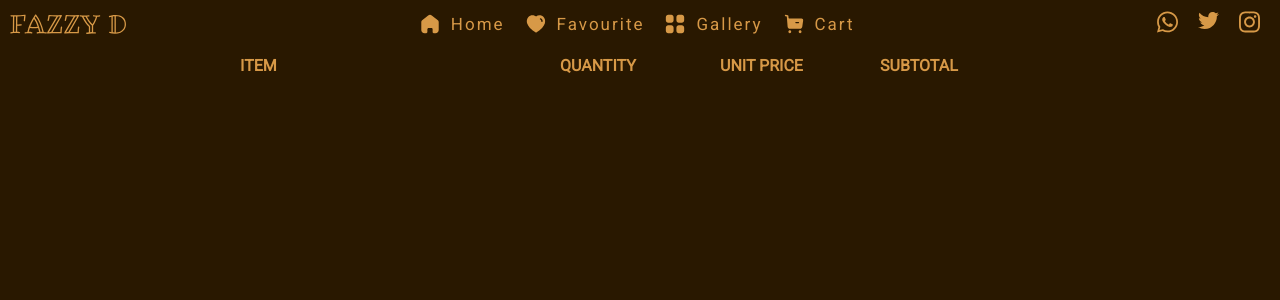
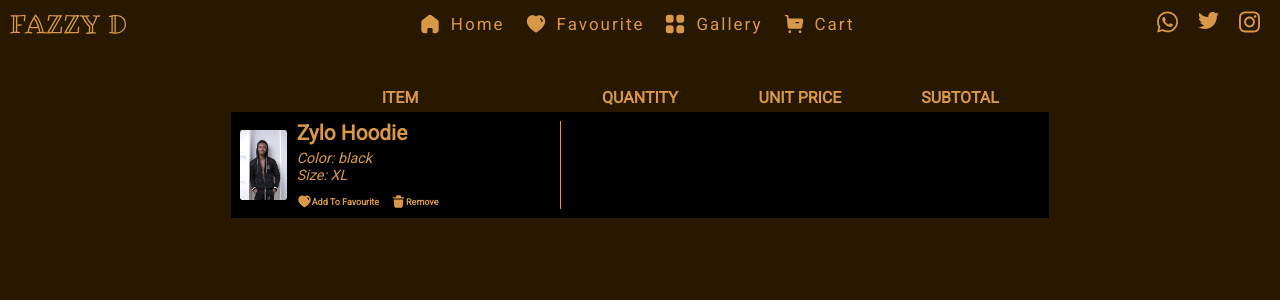
Before and after one commit to kromate/fazzyD, a Vue app: page /cart in a window 1280 px wide. Shown: the top 300 px of the page. Built offline with nearby package versions, Linux system fonts and the light colour scheme.

Commit message:
cartPage 40%

```diff
--- a/src/theme/main.css
+++ b/src/theme/main.css
@@ -10,3 +10,15 @@
 body {
   background-color: #291800;
 }
+.flex {
+  display: flex;
+}
+.align {
+  align-items: center;
+}
+.justify {
+  justify-content: center;
+}
+.column {
+  flex-direction: column;
+}
--- a/src/views/Cart.vue
+++ b/src/views/Cart.vue
@@ -5,6 +5,27 @@
       <p class="otherCol">QUANTITY</p>
       <p class="otherCol">UNIT PRICE</p>
       <p class="otherCol">SUBTOTAL</p>
+    </div>
+
+    <div class="row">
+      <div class="firstCol bod flex align">
+        <img src="@/assets/gallery/black_hoodie.png" class="cartImg" />
+        <div class="cartDet">
+          <h1>Zylo Hoodie</h1>
+          <p>Color: black</p>
+          <p>Size: XL</p>
+          <div class=" flex opt">
+            <div class="flex align">
+              <img src="@/assets/icon/Heart.svg" class="icon" />
+              <p class="iconText">Add To Favourite</p>
+            </div>
+            <div class="flex align ml">
+              <img src="@/assets/icon/Delete.svg" class="icon" />
+              <p class="iconText">Remove</p>
+            </div>
+          </div>
+        </div>
+      </div>
     </div>
   </div>
 </template>
@@ -16,11 +37,57 @@ export default {
 </script>
 
 <style scoped>
+.ml {
+  margin-left: 12px;
+}
+
+.iconText {
+  font-size: 9px;
+  font-weight: 600;
+}
+.opt {
+  margin-top: 10px;
+}
+.icon {
+  height: 15px;
+}
+.cartDet > p {
+  font-size: 0.9rem;
+  font-weight: 500;
+  font-style: italic;
+}
+h1 {
+  font-size: 1.3rem;
+  margin-bottom: 5px;
+}
+.cartDet {
+  display: flex;
+  flex-direction: column;
+  color: #d79947;
+  margin-left: 10px;
+}
+.bod {
+  border-right: 1px solid #d79947;
+}
+.cartImg {
+  height: 70px;
+  border-radius: 4%;
+}
+.row {
+  background: #000;
+  width: 800px;
+  max-width: 90vw;
+  display: flex;
+  padding: 3px 9px;
+  height: 100px;
+  align-items: center;
+}
 .header {
   margin-bottom: 5px;
   display: flex;
   width: 800px;
   max-width: 90vw;
+  text-align: center;
 }
 .firstCol {
   flex-basis: 40%;
@@ -34,6 +101,7 @@ export default {
   flex-direction: column;
   align-items: center;
   padding: 0.5rem;
+  margin-top: 2rem;
 }
 .header > p {
   color: #d79947;
```
Also changed, not shown: src/assets/icon/Delete.svg.
